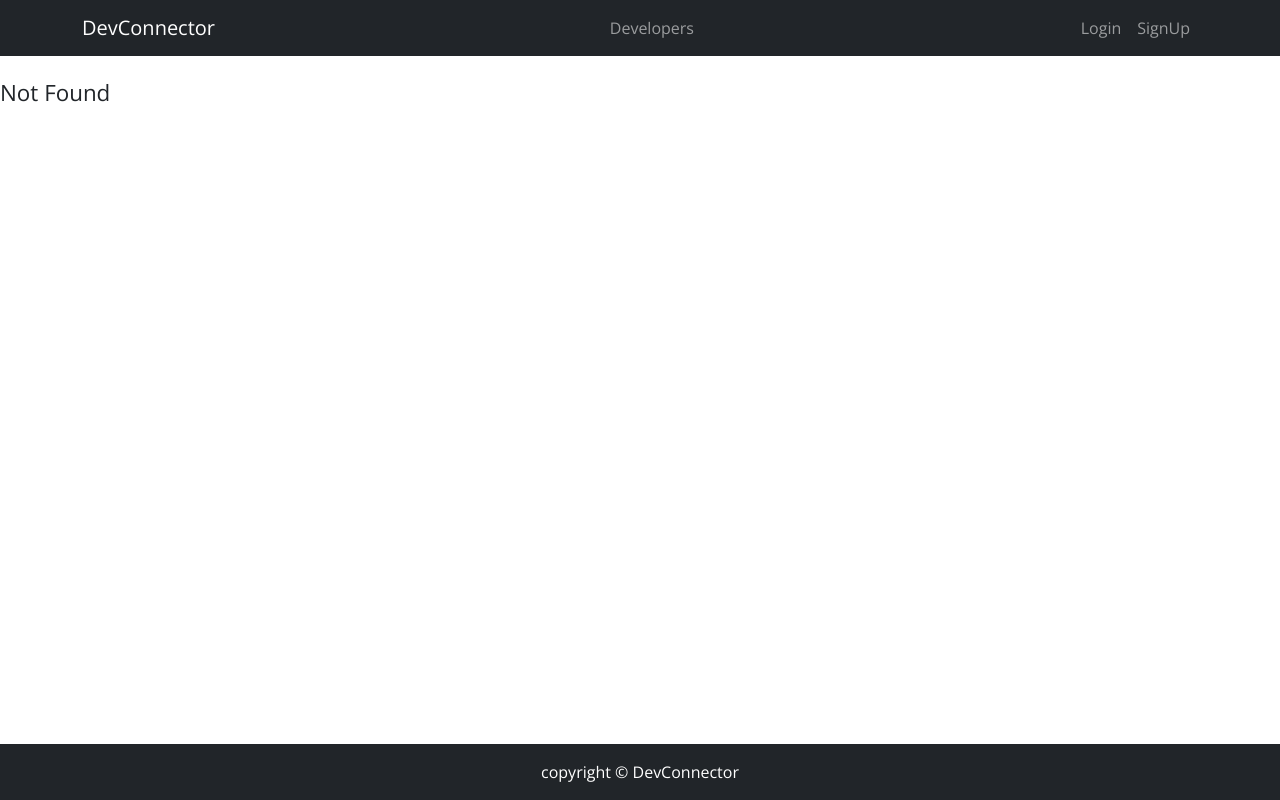
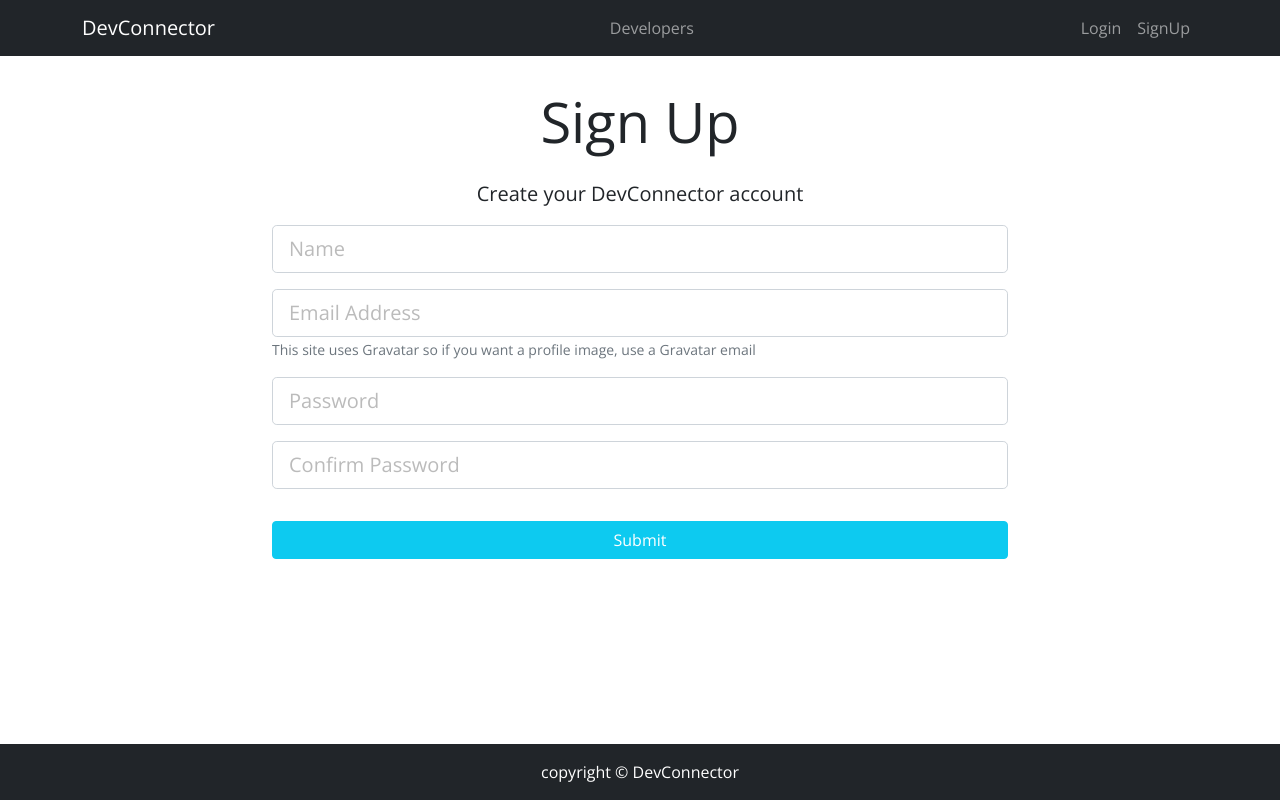
Before and after one commit to Arefin6/DevConnector, a React (Create React App) app in the folder frontend/: page /register in a window 1280 px wide. Before the commit this address had no page. Built offline with nearby package versions, Linux system fonts and the light colour scheme.

Commit message:
Login and register view is done

```diff
--- a/frontend/src/App.js
+++ b/frontend/src/App.js
@@ -9,6 +9,7 @@
 import Header from './Header/Header';
 import HomeScreen from './screens/HomeScreen/HomeScreen';
 import LoginScreen from './screens/LoginScreen/LoginScreen';
+import RegisterScreen from './screens/RegisterScreen/RegisterScreen';
 
 function App() {
   return (
@@ -23,6 +24,9 @@
            <Route path="/login" exact>
             <LoginScreen></LoginScreen>
            </Route>
+           <Route path="/register" exact>
+             <RegisterScreen></RegisterScreen>
+           </Route>
            <Route path="*" exact>
             <h2>Not Found</h2>
            </Route>
--- a/frontend/src/screens/HomeScreen/HomeScreen.js
+++ b/frontend/src/screens/HomeScreen/HomeScreen.js
@@ -12,7 +12,7 @@
             </h1>
             <p className="lead"> Create a developer profile/portfolio, share posts and get help from other developers</p>
 
-            <a href="'/register" className="btn btn-lg text-white btn-info mx-3">Sign Up</a>
+            <a href="/register" className="btn btn-lg text-white btn-info mx-3">Sign Up</a>
             <a href="/login" className="btn btn-lg btn-light">Login</a>
           </div>
         </div>
--- a/frontend/src/screens/LoginScreen/LoginScreen.js
+++ b/frontend/src/screens/LoginScreen/LoginScreen.js
@@ -1,9 +1,16 @@
-import React from 'react';
+import React, { useState } from 'react';
 import { Button } from 'react-bootstrap';
 
 const LoginScreen = () => {
+
+    const [email,setEmail] = useState('')
+    const [password,setPassword] = useState('')
+
+     const handleSubmit = (e) =>{
+       e.preventDefault()
+     }
+
     return (
-
   <>
     <div className="login">
         <div className="container">
@@ -11,12 +18,17 @@
             <div className="col-md-8 m-auto">
             <h1 className="display-4 text-center">Log In</h1>
             <p className="lead text-center">Sign in to your DevConnector account</p>
-            <form>
+            <form onSubmit={handleSubmit}>
                 <div className="form-group my-3">
-                <input type="email" className="form-control form-control-lg" placeholder="Email Address" name="email" />
+                <input type="email"
+                value={email} onChange={e => setEmail(e.target.value)}
+                className="form-control form-control-lg" placeholder="Email Address" name="email" />
                 </div>
                 <div className="form-group">
-                <input type="password" className="form-control form-control-lg" placeholder="Password" name="password" />
+                <input type="password"
+                 value={password}
+                 onChange={e => setPassword(e.target.value)}
+                className="form-control form-control-lg" placeholder="Password" name="password" />
                 </div>
                 <div className="form-group">
                 <Button type="submit" variant="info" className="my-3 col-12 text-white">Submit</Button>
--- /dev/null
+++ b/frontend/src/screens/RegisterScreen/RegisterScreen.js
@@ -0,0 +1,61 @@
+import React, { useState } from 'react';
+
+const RegisterScreen = () => {
+
+     const [name,setName] =useState('');
+     const [email,setEmail] =useState('');
+     const [password,setPassword] =useState('');
+     const [conPass,setConPass] =useState('');
+
+     const handleSubmit = (e) =>{
+
+        e.preventDefault()
+     }
+
+    return (
+        <>
+            <div className="register">
+                <div className="container">
+                <div className="row">
+                    <div className="col-md-8 m-auto">
+                    <h1 className="display-4 text-center">Sign Up</h1>
+                    <p className="lead text-center">Create your DevConnector account</p>
+                    <form onSubmit={handleSubmit} >
+                        <div className="form-group my-3">
+                        <input type="text" className="form-control form-control-lg"
+                         value={name}
+                         onChange={(e) => setName(e.target.value)}
+                        placeholder="Name" name="name" required />
+                        </div>
+                        <div className="form-group my-3">
+                        <input type="email" className="form-control form-control-lg" placeholder="Email Address" name="email"
+                          value={email}
+                          onChange={(e) => setEmail(e.target.value)}
+                        />
+                        <small className="form-text text-muted">This site uses Gravatar so if you want a profile image, use a Gravatar email</small>
+                        </div>
+                        <div className="form-group my-3">
+                        <input type="password" className="form-control form-control-lg" placeholder="Password" name="password"
+
+                        value={password}
+                        onChange={(e) => setPassword(e.target.value)}
+                        />
+                        </div>
+                        <div className="form-group my-3">
+                        <input type="password" className="form-control form-control-lg" placeholder="Confirm Password" name="conPassword"
+                         value={conPass}
+                         onChange={(e) => setConPass(e.target.value)}
+                        />
+                        </div>
+                        <input type="submit" className="btn btn-info text-white col-12 my-3" />
+                    </form>
+                    </div>
+                </div>
+                </div>
+            </div>
+
+        </>
+    );
+};
+
+export default RegisterScreen;
```
Also changed, not shown: 1 other file (tests, documents, lock files or other folders).
